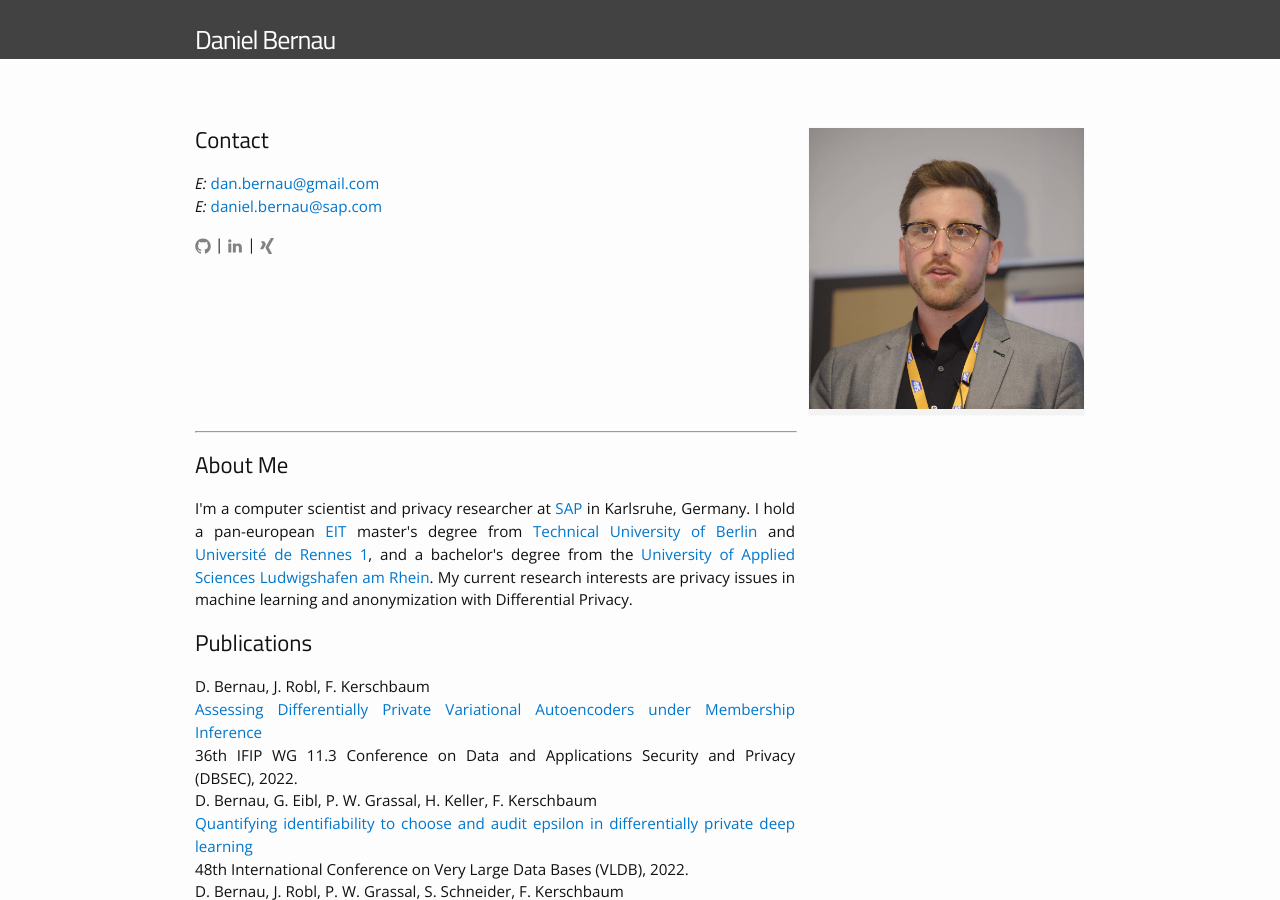
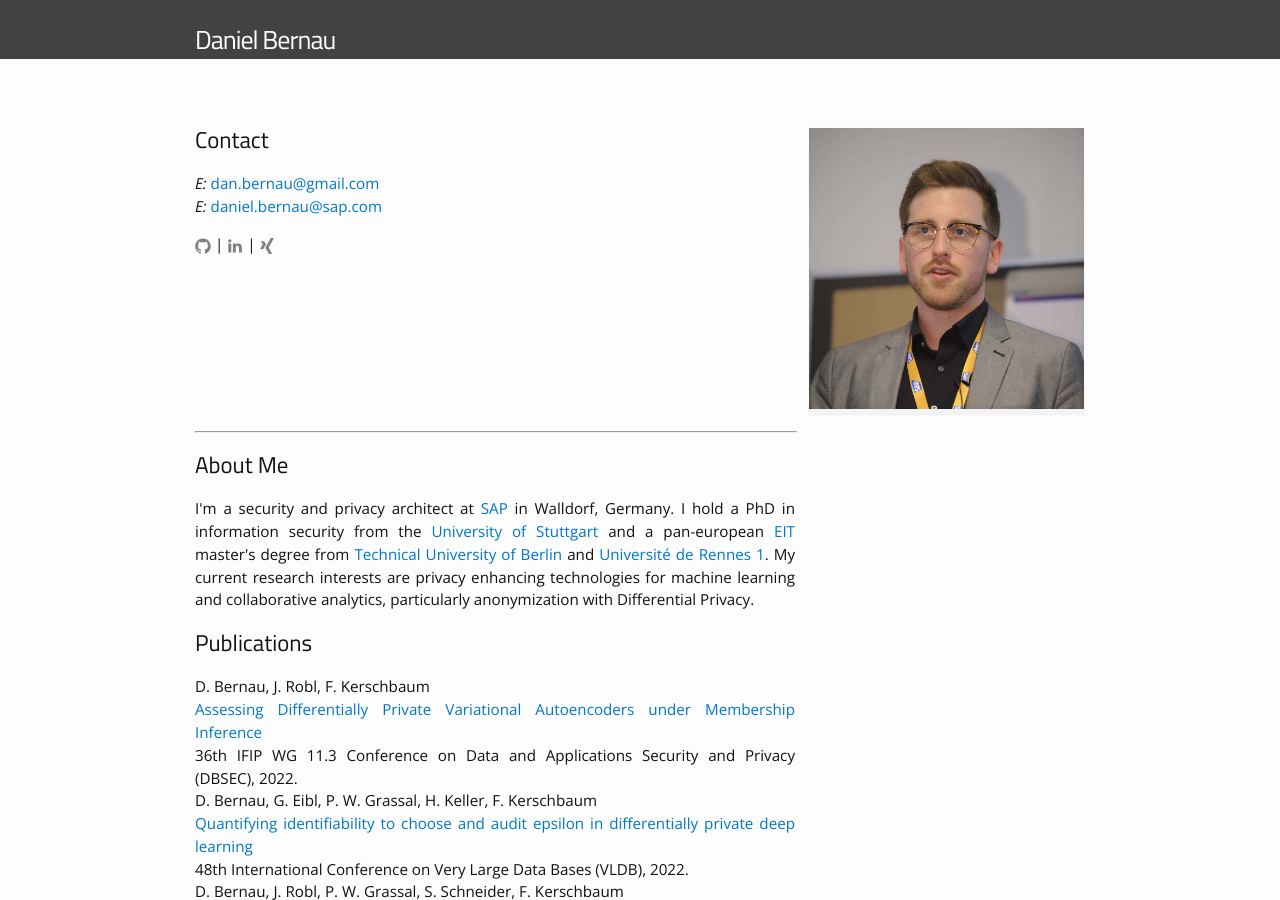
Before and after one commit to danbernau/danbernau.github.io, a Jekyll site: the page built from index.md, in a window 1280 px wide and 900 px high. Built offline with Jekyll 4.4.1, drawn with Linux system fonts in a browser that asks for light colours; part of the change alters nothing that is shown.

Commit message:
Update index.md
updated description and broken links

```diff
--- a/index.md
+++ b/index.md
@@ -2,7 +2,7 @@
 layout: page
 ---
 {%include image.html url="/images/dan.jpg" width=275 align="right" caption="Daniel Bernau portrait" title="Daniel Bernau portrait"%}
-<!---# Daniel Bernau  -->
+<!---# Dr. Daniel Bernau  -->
 <!---{% include image.html url="/images/dan.jpg" caption="Daniel." width=300 align="center" %}-->
 ## Contact
 <p align="justify" style="max-width:600px">
@@ -65,7 +65,7 @@ while(x=eval(x));
 ## About Me
 <!---<a href="http://www.ucsc.edu/" target="_blank"><img src="images/ucsc.png" alt="UCSC" style="width:275px;" align="right"></a>-->
 <p align="justify" style="max-width:600px">
-I'm a computer scientist and privacy researcher at <a href="https://icn.sap.com/" target="_blank">SAP</a> in Karlsruhe, Germany. I hold a pan-european <a href="https://eit.europa.eu/" target="_blank">EIT</a> master's degree from <a href="http://www.tu-berlin.de" target="_blank">Technical University of Berlin</a> and <a href="https://www.univ-rennes1.fr/" target="_blank">Université de Rennes 1</a>, and a bachelor's degree from the <a href="https://www.hs-lu.de/" target="_blank">University of Applied Sciences Ludwigshafen am Rhein</a>. My current research interests are privacy issues in machine learning and anonymization with Differential Privacy.<br>
+I'm a security and privacy architect at <a href="https://icn.sap.com/" target="_blank">SAP</a> in Walldorf, Germany. I hold a PhD in information security from the  <a href="https://www.sec.uni-stuttgart.de/" target="_blank">University of Stuttgart</a> and a pan-european <a href="https://eit.europa.eu/" target="_blank">EIT</a> master's degree from <a href="http://www.tu-berlin.de" target="_blank">Technical University of Berlin</a> and <a href="https://www.univ-rennes1.fr/" target="_blank">Université de Rennes 1</a>. My current research interests are privacy enhancing technologies for machine learning and collaborative analytics, particularly anonymization with Differential Privacy.<br>
 </p>
 <!---## Research Interests-->
 <!---<p align="justify" style="max-width:600px">
@@ -122,7 +122,7 @@ Talk: Data anonymization: unlocking the value in personal data<br>
 <p align="justify" style="max-width:600px">
 	<ul>
 		<li><a href="https://mosaicrown.eu/" target="_blank">MOSAICROWN </a>(EU H2020 2019-2022)</li>
-		<li><a href="https://panoramix-project.eu/" target="_blank">PANORAMIX </a>(EU H2020 2015-2019)</li>
-		<li><a href="http://www.escudocloud.eu/" target="_blank">ESCUDO-CLOUD </a>(EU H2020 2015-2018)</li>
+		<li><a href="https://cordis.europa.eu/project/id/653497" target="_blank">PANORAMIX </a>(EU H2020 2015-2019)</li>
+		<li><a href="https://cordis.europa.eu/project/id/644579/de" target="_blank">ESCUDO-CLOUD </a>(EU H2020 2015-2018)</li>
 	</ul>
 </p>
```
